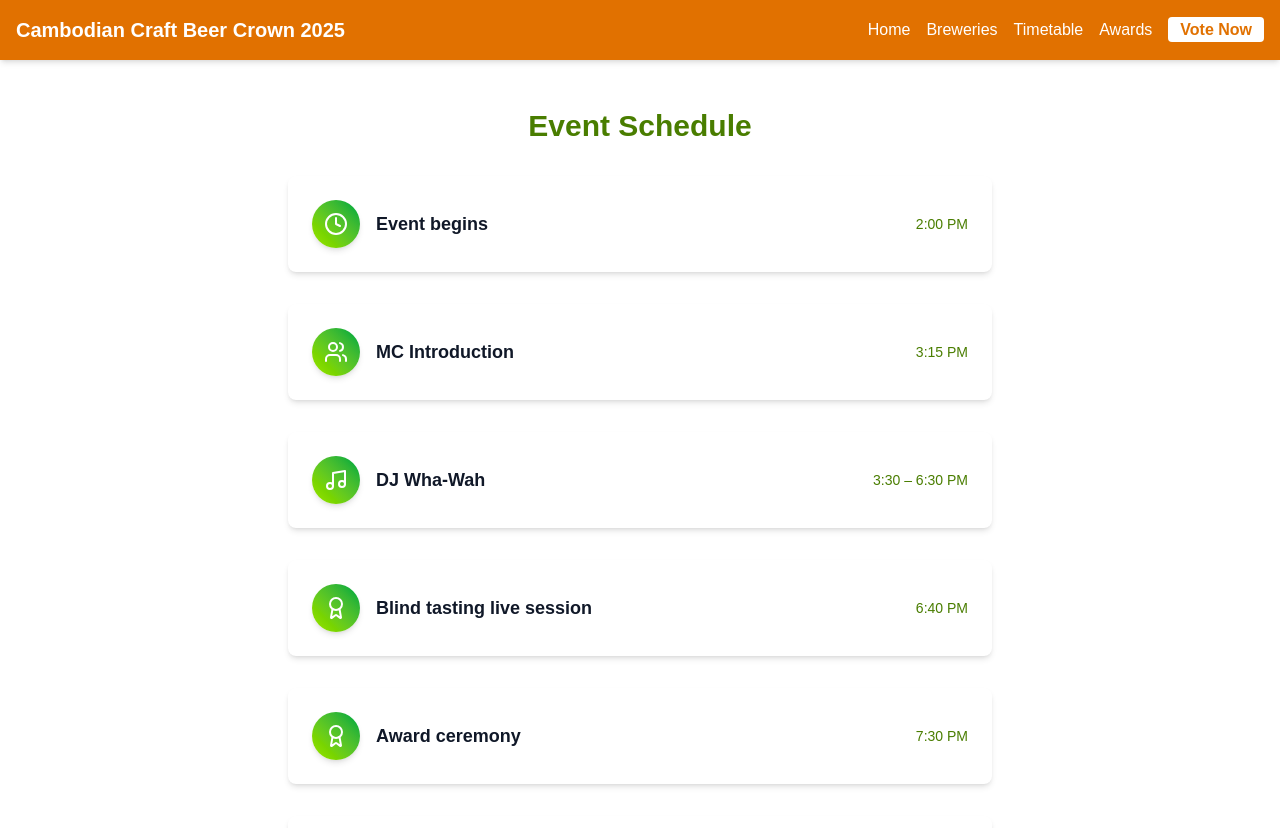
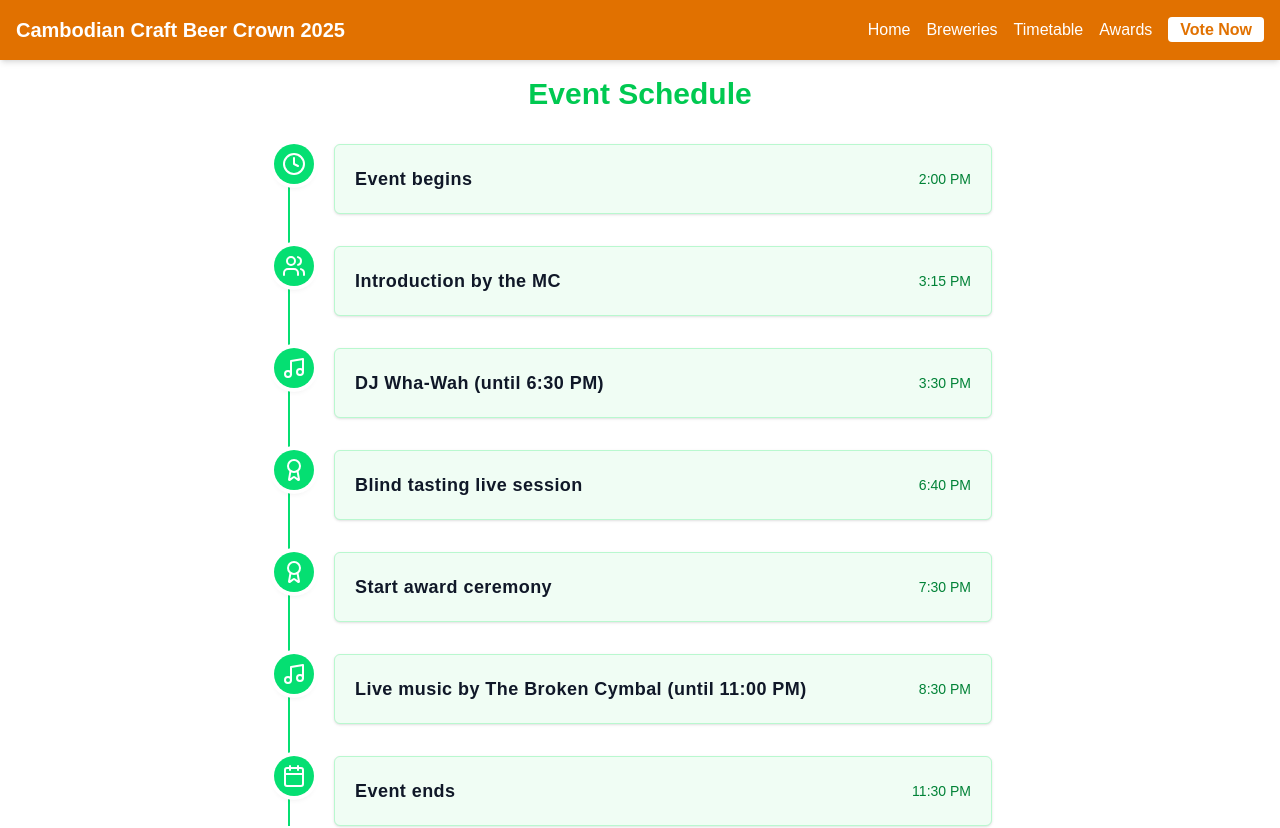
Before and after one commit to Celihong/hackathon_crown_beer, a Next.js app: page /timetable in a window 1280 px wide. Shown: the top 828 px of the page. Built offline with nearby package versions, Linux system fonts and the light colour scheme.

Commit message:
edit-schedule

```diff
--- a/src/app/timetable/page.tsx
+++ b/src/app/timetable/page.tsx
@@ -1,59 +1,55 @@
 "use client";
 
 import React from "react";
-import { motion } from "framer-motion";
 import { Music, Clock, Award, Calendar, Users } from "lucide-react";
 
-export default function EventTimeTable() {
 const items = [
   { time: "2:00 PM", title: "Event begins", icon: Clock },
-    { time: "3:15 PM", title: "MC Introduction", icon: Users },
-    { time: "3:30 – 6:30 PM", title: "DJ Wha-Wah", icon: Music },
+  { time: "3:15 PM", title: "Introduction by the MC", icon: Users },
+  { time: "3:30 PM", title: "DJ Wha-Wah (until 6:30 PM)", icon: Music },
   { time: "6:40 PM", title: "Blind tasting live session", icon: Award },
-    { time: "7:30 PM", title: "Award ceremony", icon: Award },
+  { time: "7:30 PM", title: "Start award ceremony", icon: Award },
   {
-      time: "8:30 – 11:00 PM",
-      title: "Live music by The Broken Cymbal",
+    time: "8:30 PM",
+    title: "Live music by The Broken Cymbal (until 11:00 PM)",
     icon: Music,
   },
   { time: "11:30 PM", title: "Event ends", icon: Calendar },
 ];
 
+export default function EventTimeLine() {
   return (
+    <>
+      <h1 className="text-3xl font-bold text-center text-green-500">
+        Event Schedule
+      </h1>
       <section className="max-w-3xl mx-auto p-6 sm:p-8">
-      <h2 className="text-3xl font-extrabold mb-8 text-center text-lime-700">
-        Event Schedule
-      </h2>
-      <ol className="space-y-8">
+        <ol className="relative border-l-2 border-l-green-400">
           {items.map((item, idx) => {
             const Icon = item.icon;
             return (
-            <motion.li
-              key={item.time + idx}
-              initial={{ opacity: 0, y: 10 }}
-              whileInView={{ opacity: 1, y: 0 }}
-              viewport={{ once: true }}
-              transition={{ duration: 0.4, delay: idx * 0.07 }}
-              className="flex items-center gap-4 bg-white shadow-md rounded-lg p-4 sm:p-6 hover:shadow-xl transition-shadow cursor-default"
-            >
-              {/* Icon box near text */}
-              <div className="flex items-center justify-center h-12 w-12 rounded-full bg-gradient-to-tr from-lime-400 to-green-600 text-white shadow-md flex-shrink-0">
+              <li key={item.time + idx} className="mb-8 ml-6 last:mb-0">
+                {/* Circle with icon */}
+                <span className="absolute -left-4 flex h-10 w-10 items-center justify-center rounded-full bg-green-400 ring-4 ring-white text-white shadow-md">
                   <Icon className="h-6 w-6" />
-              </div>
+                </span>
 
-              {/* Text content */}
-              <div className="flex-1 flex justify-between items-center min-w-0">
-                <p className="text-lg font-semibold text-gray-900 truncate">
+                {/* Card */}
+                <div className="rounded-md border border-green-200 bg-green-50 p-5 shadow-sm hover:shadow-lg transition-shadow duration-300 ml-5">
+                  <div className="flex flex-col sm:flex-row justify-between items-start sm:items-center">
+                    <h3 className="text-gray-900 font-semibold text-lg tracking-wide mb-1 sm:mb-0">
                       {item.title}
-                </p>
-                <time className="ml-4 text-sm font-mono text-lime-700 whitespace-nowrap  ">
+                    </h3>
+                    <time className="text-green-700 font-mono text-sm font-medium self-end sm:self-center">
                       {item.time}
                     </time>
                   </div>
-            </motion.li>
+                </div>
+              </li>
             );
           })}
         </ol>
       </section>
+    </>
   );
 }
```
Lines whose indentation alone changed are shown as unchanged.
